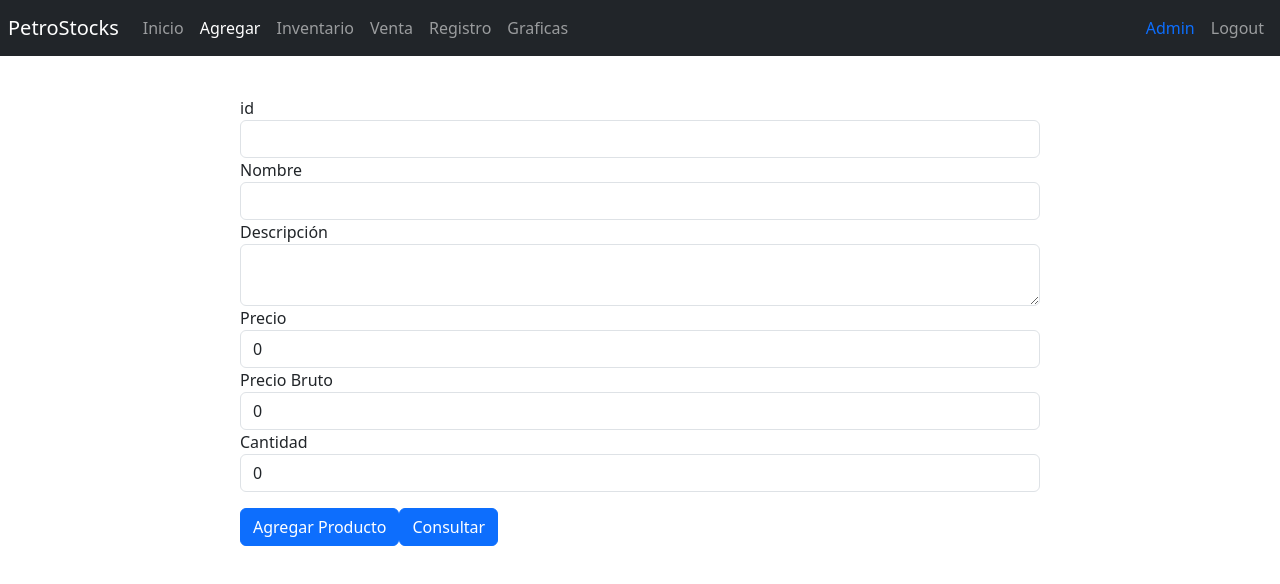
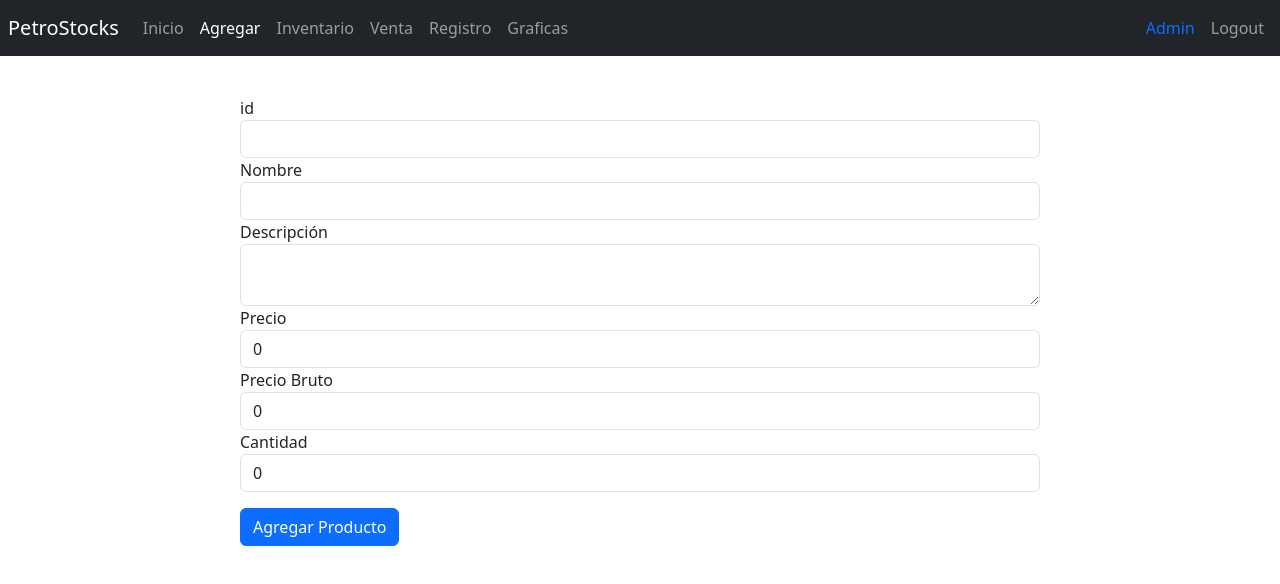
Before and after one commit to Juan-Esteban134/petrostocks, a React (Vite) app in the folder client/: page /add in a window 1280 px wide. Shown: the top 584 px of the page. Built offline with nearby package versions, Linux system fonts and the light colour scheme.

Commit message:
Confirmacion de eliminar

```diff
--- a/client/src/roastlab/pages/Formulario.jsx
+++ b/client/src/roastlab/pages/Formulario.jsx
@@ -1,8 +1,6 @@
 import { useState } from 'react';
 import Swal from 'sweetalert2';
 import Addusuario from '../helpers/post/Addusuario';
-//prueba
-import { GetProductos } from '../helpers/get/get';
 
 export const Formulario = () => {
   const [Id, setId] = useState("")
@@ -24,19 +22,6 @@ export const Formulario = () => {
       });
     }
   }
-
-  //prueba
-  const consultar = ()=>{
-    GetProductos()
-  .then((productos) => {
-    console.log(productos);
-    // Utiliza los datos de los productos aquí
-  })
-  .catch((error) => {
-    console.error(error);
-  });
-  }
-  //fin prueba
 
   return (
     <div className='' style={{marginLeft: '30vh', marginRight: '30vh', marginTop: '5vh'}}>
@@ -126,8 +111,6 @@ export const Formulario = () => {
         />
       </div>
       <button onClick={agregarProducto} className="btn btn-primary mt-3">Agregar Producto</button>
-
-      <button onClick={consultar} className="btn btn-primary mt-3">Consultar</button>
     </div>
   );
 };
--- a/client/src/roastlab/pages/SearchPages.jsx
+++ b/client/src/roastlab/pages/SearchPages.jsx
@@ -28,7 +28,6 @@ export function SearchPages() {
       selectedProduct.valorVenta
     );
   };
-
 
   const tableStyle = {
     width: "100%",
@@ -95,11 +94,12 @@ export function SearchPages() {
   };
 
   const handleEdit2 = (id) => {
-    console.log(id);
-    borrar(id);
-    setTimeout(() => {
-      location.reload();
-    }, 1000);
+    if (window.confirm("¿Estás seguro? Esta acción no se puede deshacer.")) {
+      borrar(id);
+      setTimeout(() => {
+        location.reload();
+      }, 1000);
+    }
   };
 
   const handleFormSubmit = (event) => {
@@ -142,7 +142,9 @@ export function SearchPages() {
               <td style={tdStyle}>{producto.valorVenta}</td>
               <td style={tdStyle}>
                 <button onClick={() => handleEdit(producto)}>Editar</button>
-                <button onClick={() => handleEdit2(producto.id)}>Eliminar</button>
+                <button onClick={() => handleEdit2(producto.id)}>
+                  Eliminar
+                </button>
               </td>
             </tr>
           ))}
```
